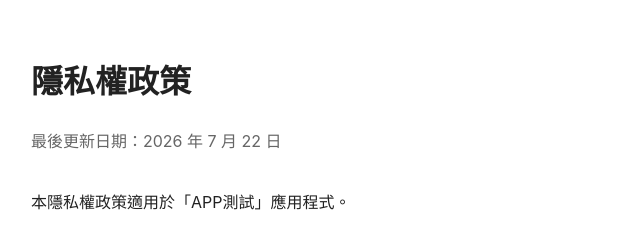
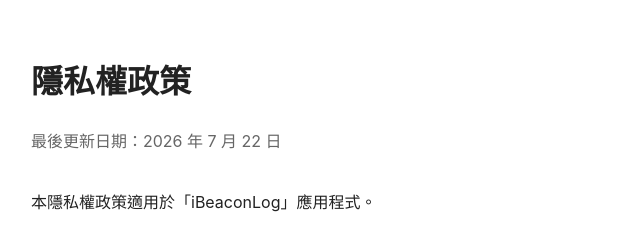
Before and after one commit to eltonchung/my-ios-tool-privacy, a plain HTML site: page index.html in a window 1280 px wide. Shown: the top 246 px of the page, 229-869 px from the left. Drawn offline with Linux system fonts and the light colour scheme.

Commit message:
Update app name in privacy policy section

```diff
--- a/index.html
+++ b/index.html
@@ -47,7 +47,7 @@
   <p class="updated">最後更新日期：2026 年 7 月 22 日</p>
 
   <p>
-    本隱私權政策適用於「APP測試」應用程式。
+    本隱私權政策適用於「iBeaconLog」應用程式。
   </p>
 
   <h2>一、資料收集</h2>
```
